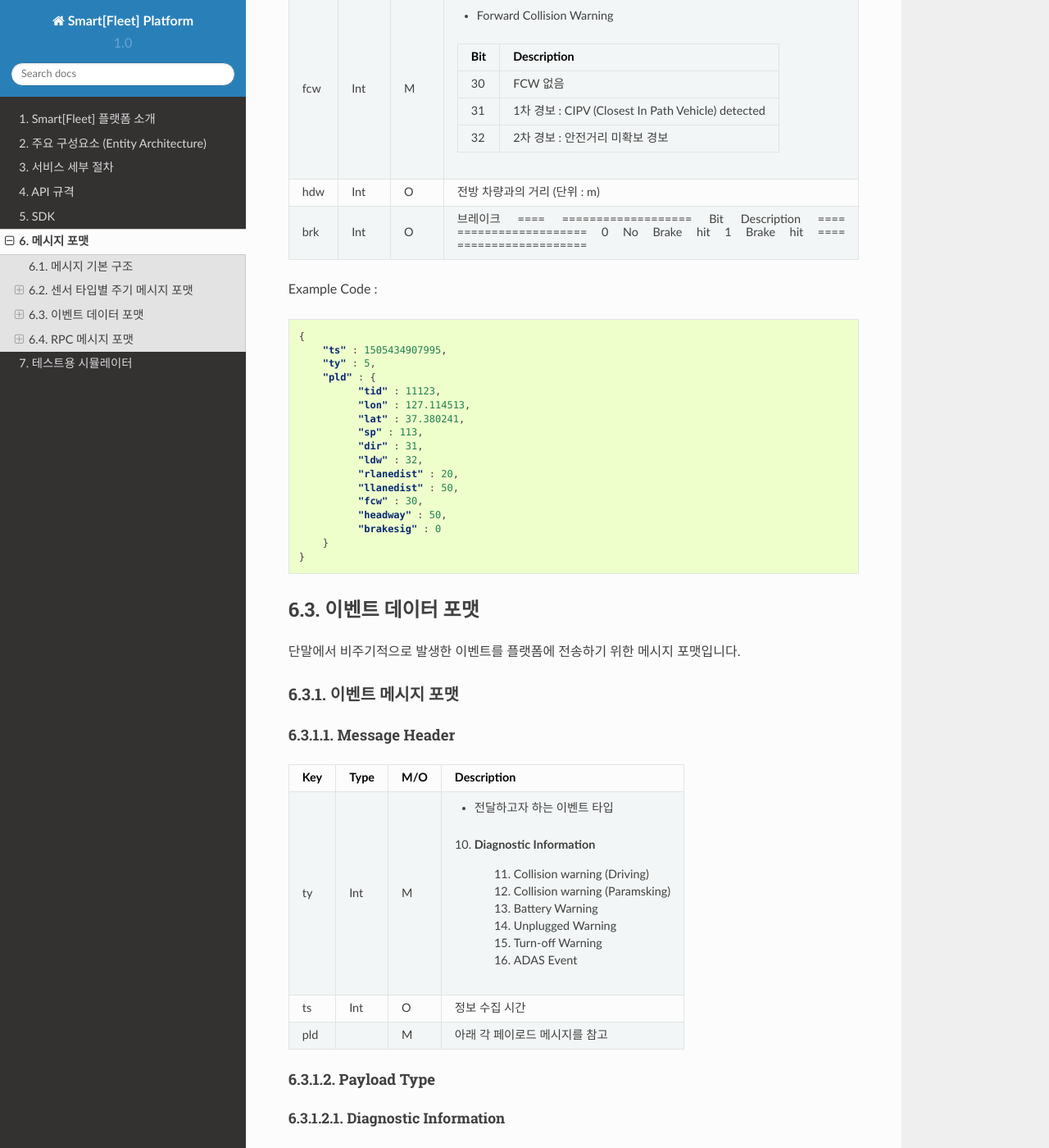
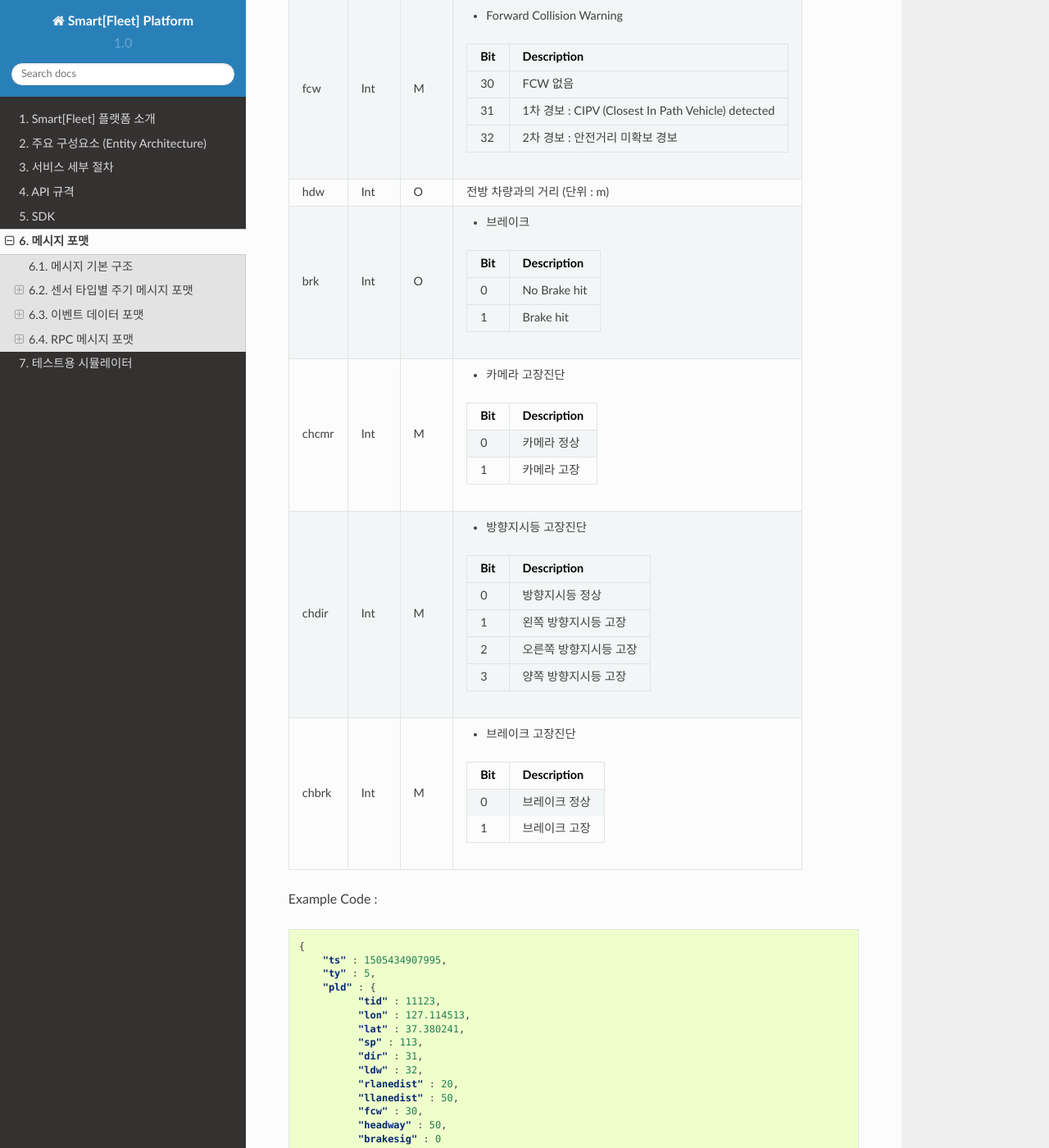
Before and after one commit to skt-smartfleet/web_document, a Sphinx documentation site: the page built from source/message.rst, in a window 1280 px wide and 1400 px high, scrolled down 9087 px. Shown: the whole window at 82% size. Built offline with Sphinx 7.4.7 and the Read the Docs theme 2.0.0, drawn with Linux system fonts in a browser that asks for light colours; some of the changed text lies outside the part shown.

Commit message:
Modify message.rst : modify ADAS Microtrip payload content

```diff
--- a/source/message.rst
+++ b/source/message.rst
@@ -485,13 +485,13 @@ lat       Int      M         위도 (WGS84)
 lon       Int      M         경도 (WGS84)
 dop       Int      O         Dilution of Precision 값 (based on NMEA protcol)
 nos       Int      O         위성 갯수 정보 (based on NMEA protocol)
-dir       Int      M         - 방향 지시등 정보
+dir       Int      M         - 방향지시등 정보
                              ====  ===================
                              Bit   Description
                              ====  ===================
-                             30    방향 지시등 점등 없음
-                             31    좌측 지시등 점등
-                             32    우측 지시등 점등
+                             30    방향지시등 점등 없음
+                             31    좌측 방향지시등 점등
+                             32    우측 방향지시등 점등
                              33    비상등 점등
                              ====  ===================
 sp        Int      M         차량 속도 (km/h)
@@ -516,12 +516,35 @@ fcw       Int      M         - Forward Collision Warning
                              32    2차 경보 : 안전거리 미확보 경보
                              ====  ===================
 hdw       Int      O         전방 차량과의 거리 (단위 : m)
-brk       Int      O         브레이크
+brk       Int      O         - 브레이크
                              ====  ===================
                              Bit   Description
                              ====  ===================
                              0     No Brake hit
                              1     Brake hit
+                             ====  ===================
+chcmr     Int      M         - 카메라 고장진단
+                             ====  ===================
+                             Bit   Description
+                             ====  ===================
+                             0     카메라 정상
+                             1     카메라 고장
+                             ====  ===================
+chdir     Int      M         - 방향지시등 고장진단
+                             ====  ===================
+                             Bit   Description
+                             ====  ===================
+                             0     방향지시등 정상
+                             1     왼쪽 방향지시등 고장
+                             2     오른쪽 방향지시등 고장
+                             3     양쪽 방향지시등 고장
+                             ====  ===================
+chbrk     Int      M         - 브레이크 고장진단
+                             ====  ===================
+                             Bit   Description
+                             ====  ===================
+                             0     브레이크 정상
+                             1     브레이크 고장
                              ====  ===================
 ========  =======  ========  ========================================================
 
```
